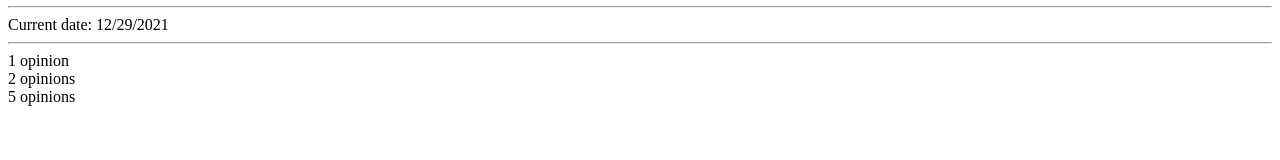
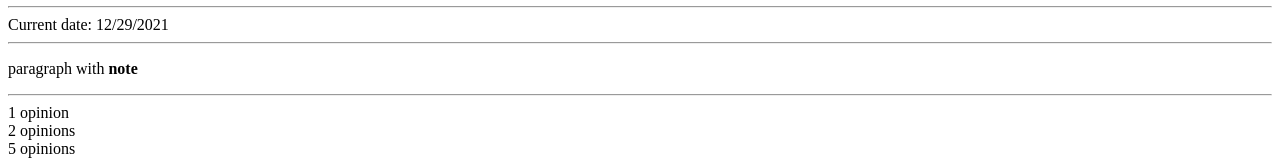
Before and after one commit to michalfirszt/pwa-app, a React (Create React App) app: page / in a window 1280 px wide. Shown: the part 214-374 px from the top of the page. Built offline with nearby package versions, Linux system fonts and the light colour scheme.

Commit message:
Translate html content

```diff
--- a/src/constants/tKeys.js
+++ b/src/constants/tKeys.js
@@ -6,6 +6,7 @@ export const tKeys = {
   TITLE: 'TITLE',
   DESCRIPTION: 'DESCRIPTION',
   CURRENT_DATE: 'CURRENT_DATE',
+  PARAGRAPH_WITH_NOTE: 'PARAGRAPH_WITH_NOTE',
   OPINION: 'OPINION',
   OPINION_one: 'OPINION_one',
   OPINION_two: 'OPINION_two',
--- a/src/i18n/translations/en.js
+++ b/src/i18n/translations/en.js
@@ -8,6 +8,7 @@ const en = {
     [tKeys.DESCRIPTION]: 'Description',
     [tKeys.SAVE]: 'Save',
     [tKeys.CURRENT_DATE]: 'Current date',
+    [tKeys.PARAGRAPH_WITH_NOTE]: '<p>paragraph with <strong>note</strong></p>',
     [tKeys.OPINION_one]: '{{count}} opinion',
     [tKeys.OPINION_two]: '{{count}} opinions',
     [tKeys.OPINION_few]: '{{count}} opinions',
--- a/src/i18n/translations/pl.js
+++ b/src/i18n/translations/pl.js
@@ -7,6 +7,7 @@ const pl = {
     [tKeys.TITLE]: 'Tytuł',
     [tKeys.DESCRIPTION]: 'Opis',
     [tKeys.CURRENT_DATE]: 'Obecna data',
+    [tKeys.PARAGRAPH_WITH_NOTE]: '<p>paragraf z <strong>notatką</strong></p>',
     [tKeys.OPINION_one]: '{{count}} opinia',
     [tKeys.OPINION_two]: '{{count}} opinie',
     [tKeys.OPINION_few]: '{{count}} opinii',
--- a/src/views/NotesPreview/NotesPreview.js
+++ b/src/views/NotesPreview/NotesPreview.js
@@ -52,6 +52,8 @@ const NotesPreview = () => {
       <hr />
       <div>{`${t(tKeys.CURRENT_DATE)}: ${currentDate}`}</div>
       <hr />
+      <div dangerouslySetInnerHTML={{ __html: t(tKeys.PARAGRAPH_WITH_NOTE) }} />
+      <hr />
       <div>
         <div>
           {t(tKeys.OPINION, {
```
